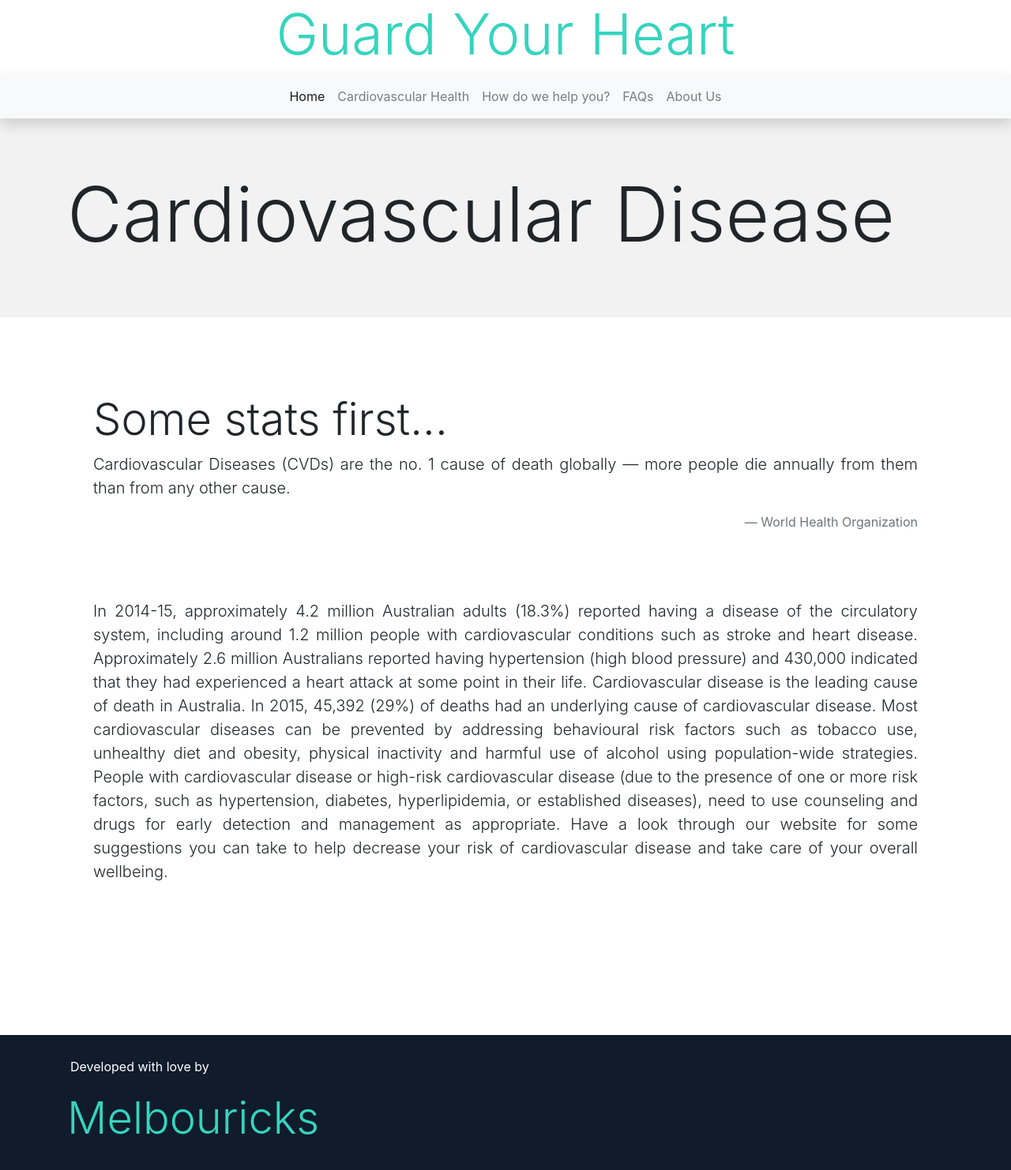
After one commit to Melbouricks/Guard-Your-Heart, a Flask app: page /cardiovasculardisease in a window 1280 px wide. The commit adds this page. Shown: the whole page at 79% size. Run offline with Flask 2, Linux system fonts and the light colour scheme; parts of the project's set-up code (start-up, migrations or seed data) failed here and were passed over; some libraries are stand-ins or nearby versions.

Commit message:
cardiovascular page progress

```diff
--- a/app.py
+++ b/app.py
@@ -116,6 +116,10 @@ def get_data(request):
     }
     return data_sample
 
+@app.route('/cardiovasculardisease')
+def cardiovasculardisease():
+    return render_template("cardiovasculardisease.html")
+
 
 if __name__ == "__main__":
     app.run(debug=True)
--- /dev/null
+++ b/templates/cardiovasculardisease.html
@@ -0,0 +1,38 @@
+{% extends 'layout.html' %}
+
+{% block content%}
+<div class="jumbotron jumbotron-fluid mb-0 theme-box-light">
+    <div class="container">
+        <h1 class="display-1">Cardiovascular Disease</h1>
+    </div>
+</div>
+<div class="container-fluid">
+    <div class="container-md my-5 py-5 px-md-5">
+        <h1 class="display-4">Some stats first...</h1>
+        <blockquote class="blockquote">
+            <p class="lead text-justify">Cardiovascular Diseases (CVDs) are the no. 1 cause of death globally &#x2015; more
+                people die annually from
+                them than from any other cause.</p>
+            <footer class="blockquote-footer float-right">World Health Organization</footer>
+        </blockquote>
+
+        <p class="lead text-justify my-5 py-5"> <br>
+            In 2014-15, approximately 4.2 million Australian adults (18.3%) reported having a disease of the
+            circulatory system, including around 1.2 million people with cardiovascular conditions such as
+            stroke and heart disease. Approximately 2.6 million Australians reported having hypertension
+            (high blood pressure) and 430,000 indicated that they had experienced a heart attack at some
+            point in their life.
+            Cardiovascular disease is the leading
+            cause of death in Australia. In 2015, 45,392 (29%) of deaths had an underlying cause of cardiovascular disease.
+            Most cardiovascular diseases can be prevented by addressing behavioural risk factors
+            such as tobacco use, unhealthy diet and obesity, physical inactivity and harmful use of
+            alcohol using population-wide strategies.
+            People with cardiovascular disease or high-risk cardiovascular disease (due to the
+            presence of one or more risk factors, such as hypertension, diabetes, hyperlipidemia,
+            or established diseases), need to use counseling and drugs for early detection and
+            management as appropriate.
+            Have a look through our website for some suggestions you can take to help decrease
+            your risk of cardiovascular disease and take care of your overall wellbeing.</p>
+    </div>
+</div>
+{% endblock %}
--- a/templates/layout.html
+++ b/templates/layout.html
@@ -46,7 +46,7 @@
                         <a class="nav-link" href="home">Home</a>
                     </li>
                     <li class="nav-item">
-                        <a class="nav-link" href="#">Cardiovascular Health</a>
+                        <a class="nav-link" href="cardiovasculardisease">Cardiovascular Health</a>
                     </li>
                     <li class="nav-item">
                         <a class="nav-link" href="#">How do we help you?</a>
```
